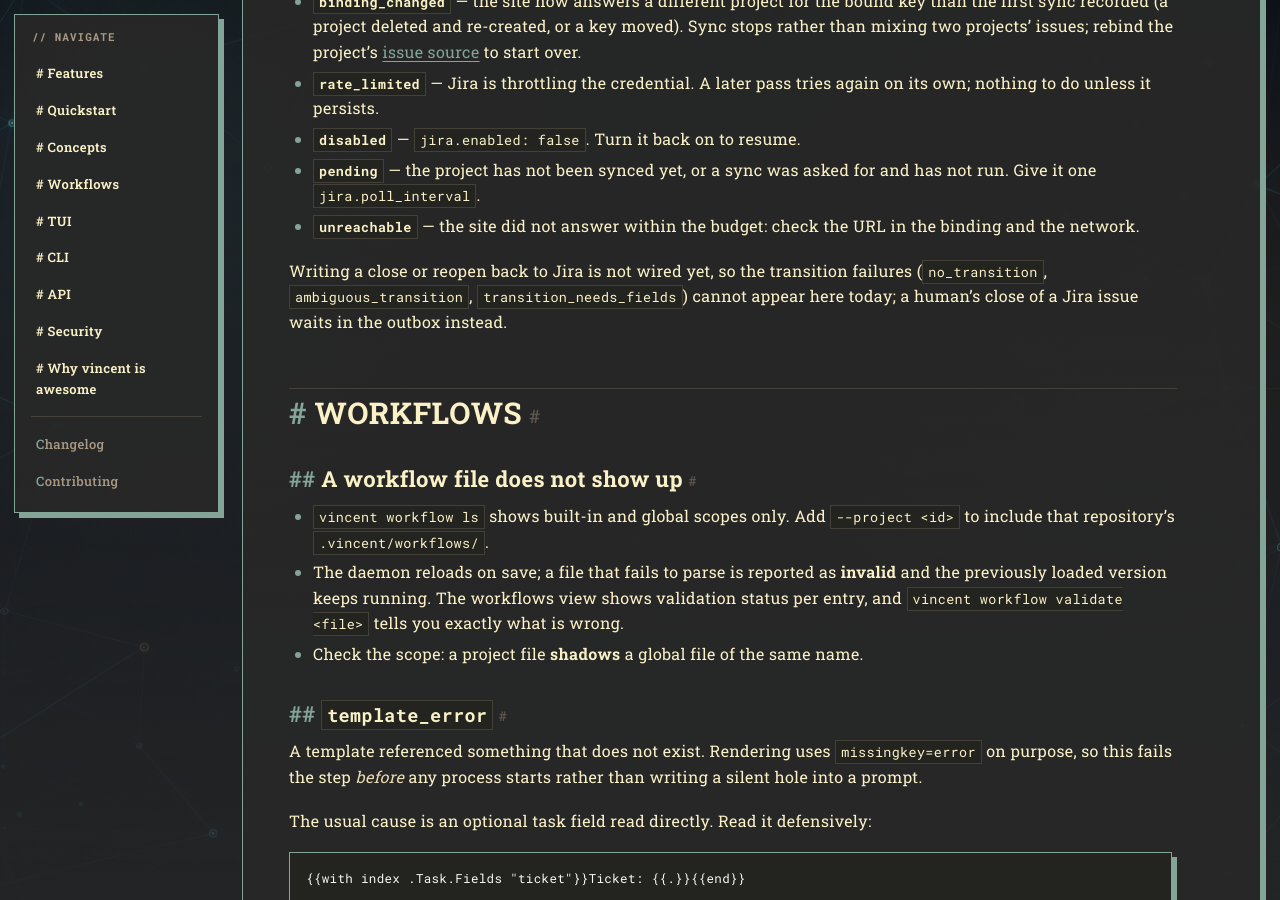
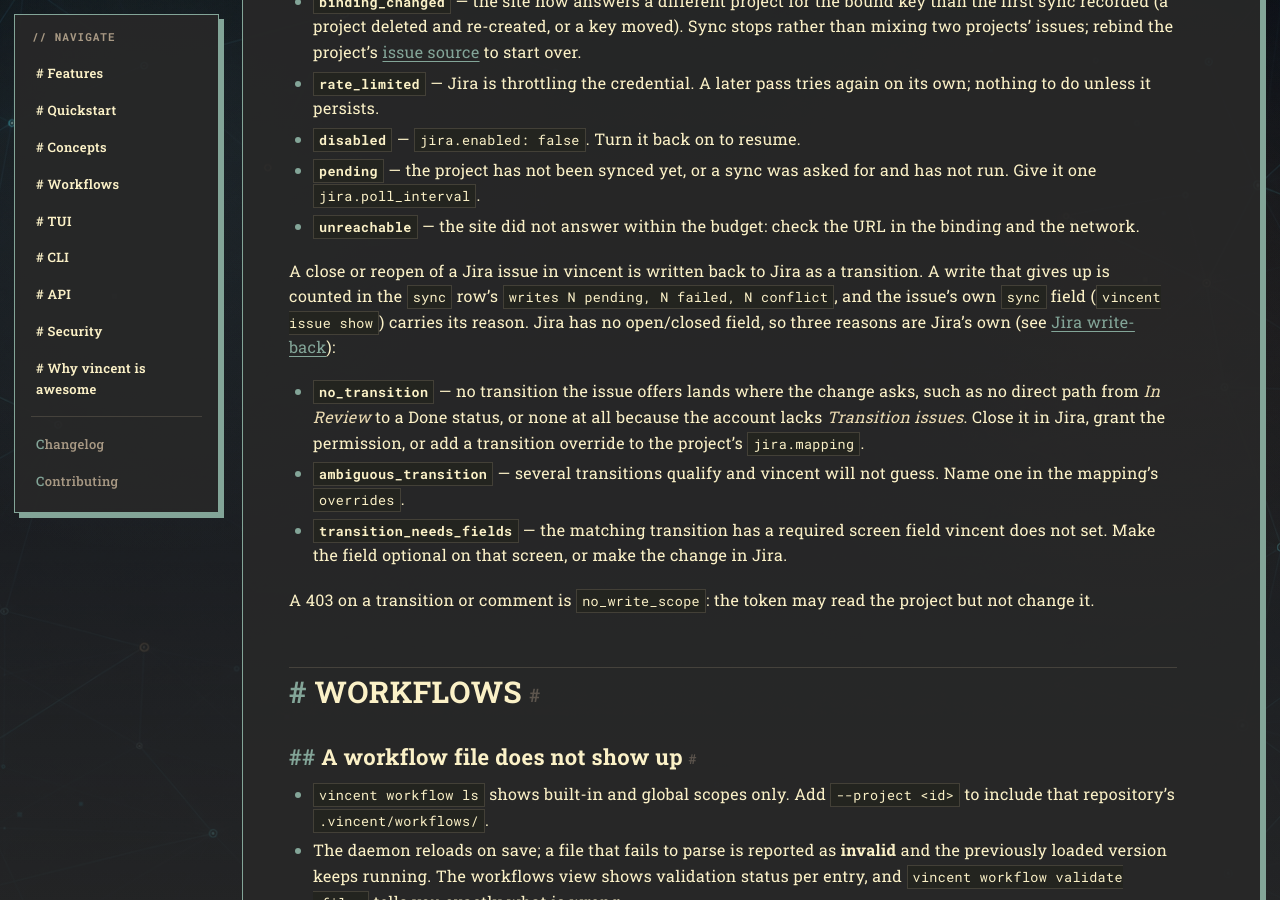
Before and after one commit to lezli01/vincent, a Jekyll site: the page built from docs/guides/troubleshooting.md, in a window 1280 px wide and 900 px high, scrolled down 10982 px. Built offline with Jekyll 4.4.1, drawn with Linux system fonts in a browser that asks for light colours; our own code applies the rules of GitHub Pages for plain Markdown files.

Commit message:
docs(troubleshooting): describe Jira write-back failures (review F2)
The Jira section claimed write-back was not wired; 142.13 shipped it.
It now says where a refused write shows and how to fix each
transition reason.

```diff
--- a/docs/guides/troubleshooting.md
+++ b/docs/guides/troubleshooting.md
@@ -560,10 +560,26 @@
 - **`unreachable`** — the site did not answer within the budget: check the
   URL in the binding and the network.
 
-Writing a close or reopen back to Jira is not wired yet, so the transition
-failures (`no_transition`, `ambiguous_transition`, `transition_needs_fields`)
-cannot appear here today; a human's close of a Jira issue waits in the outbox
-instead.
+A close or reopen of a Jira issue in vincent is written back to Jira as a
+transition. A write that gives up is counted in the `sync` row's
+`writes N pending, N failed, N conflict`, and the issue's own `sync` field
+(`vincent issue show`) carries its reason. Jira has no open/closed field, so
+three reasons are Jira's own (see
+[Jira write-back](../reference/api.md#jira-write-back)):
+
+- **`no_transition`** — no transition the issue offers lands where the
+  change asks, such as no direct path from *In Review* to a Done status, or
+  none at all because the account lacks *Transition issues*. Close it in Jira,
+  grant the permission, or add a transition override to the project's
+  `jira.mapping`.
+- **`ambiguous_transition`** — several transitions qualify and vincent will
+  not guess. Name one in the mapping's `overrides`.
+- **`transition_needs_fields`** — the matching transition has a required
+  screen field vincent does not set. Make the field optional on that screen,
+  or make the change in Jira.
+
+A 403 on a transition or comment is `no_write_scope`: the token may read the
+project but not change it.
 
 ## Workflows
 
```
